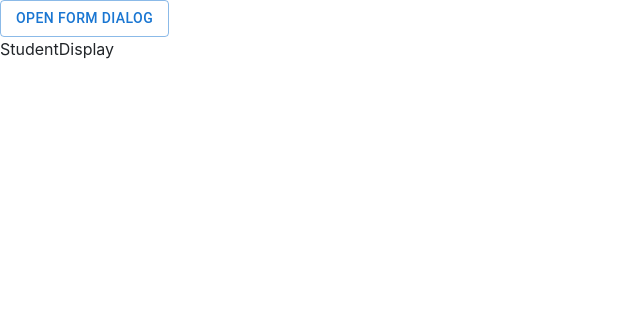
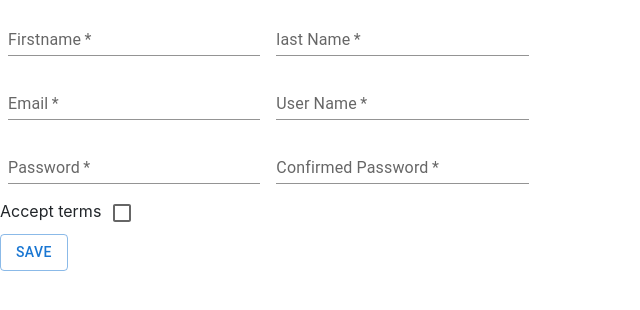
Before and after one commit to divyesh2123/myapp-batch-10, a React (Create React App) app: page /t in a window 1280 px wide. Shown: the top 310 px of the page, without its empty margins (0-640 px from the left). Built offline with nearby package versions, Linux system fonts and the light colour scheme.

Commit message:
changes fpr the form of registration using material+ custom form

```diff
--- a/src/index.js
+++ b/src/index.js
@@ -16,13 +16,13 @@ import DisplayDataFromAPI from './components/DisplayDataFromAPI';
 import SimpleForm from './components/SimpleForm';
 import Employee from './views/Employee';
 import Student from './views/Student';
+import DisplayPosts from './views/DisplayPosts';
+import Registration from './views/Registration';
 const root = ReactDOM.createRoot(document.getElementById('root'));
 root.render(
   <React.StrictMode>
 
-
-
-    <BrowserRouter>
+     {/* <BrowserRouter>
 
     <Routes>
 
@@ -38,6 +38,10 @@ root.render(
 
     </BrowserRouter>
 
+    */}
+
+    <Registration/>
+
   </React.StrictMode>
 );
 
--- /dev/null
+++ b/src/views/DisplayPosts.js
@@ -0,0 +1,30 @@
+import React, { useEffect, useState } from 'react'
+import axios from 'axios'
+export default function DisplayPosts() {
+
+   const [data,setData]= useState([]);
+
+   useEffect(()=> {
+
+    axios.get("https://jsonplaceholder.typicode.com/posts")
+    .then(y=> {
+
+        console.log(y);
+        setData(y.data);
+    })
+
+   },[])
+
+  return (
+    <table>{
+        data.map((value)=> {
+
+            return (<tr><td>{value.title}</td><td>{value.body}</td><td>{value.userId}</td></tr>)
+
+        })
+
+
+
+        }</table>
+  )
+}
--- /dev/null
+++ b/src/views/Registration.js
@@ -0,0 +1,136 @@
+import { Box, Button, Checkbox, TextField } from '@mui/material'
+import React, { useState } from 'react'
+
+export default function Registration() {
+
+    const [form,setForm] = useState({
+        firstName : "",
+        lastName: "",
+        email : "",
+        userName: "",
+        password : "",
+        confirmPassword : "",
+        acceptTerms : false
+    })
+
+    const handleChange=  (e)=> {
+
+        if(e.target.type == "checkbox")
+        {
+            alert(e.target.name);
+
+            setForm({...form,[e.target.name] : e.target.checked});
+        }
+        else
+        {
+        setForm({...form,[e.target.name] : e.target.value});
+        }
+
+    }
+
+    const handleSubmit = ()=>{
+
+        console.log(form);
+    }
+  return (
+    <Box
+      component="form"
+      sx={{
+        '& .MuiTextField-root': { m: 1, width: '25ch' },
+      }}
+      noValidate
+      autoComplete="off"
+    >
+      <div>
+        <TextField
+          required
+          id="outlined-required"
+          label="Firstname"
+
+          name="firstName"
+          variant='standard'
+
+          onChange={handleChange}
+        />
+
+<TextField
+          required
+          id="outlined-required"
+          label="last Name"
+
+          name="lastName"
+          variant='standard'
+          onChange={handleChange}
+        />
+
+      </div>
+
+      <div>
+        <TextField
+          required
+          id="outlined-required"
+          label="Email"
+
+          name="email"
+          variant='standard'
+          onChange={handleChange}
+        />
+
+<TextField
+          required
+          id="outlined-required"
+          label="User Name"
+
+          name="userName"
+          variant='standard'
+          onChange={handleChange}
+        />
+
+      </div>
+
+
+      <div>
+        <TextField
+          required
+          id="outlined-required"
+          label="Password"
+
+          name="password"
+          variant='standard'
+          onChange={handleChange}
+        />
+
+<TextField
+          required
+          id="outlined-required"
+          label="Confirmed Password"
+
+          name="confirmPassword"
+          variant='standard'
+          onChange={handleChange}
+        />
+
+      </div>
+
+      <div>
+
+        Accept terms
+
+      <Checkbox
+
+name='acceptTerms'
+onClick={handleChange}
+
+
+/>
+
+
+      </div>
+
+      <div>
+      <Button variant="outlined" onClick={handleSubmit}>Save</Button>
+
+      </div>
+    </Box>
+  )
+}
```
